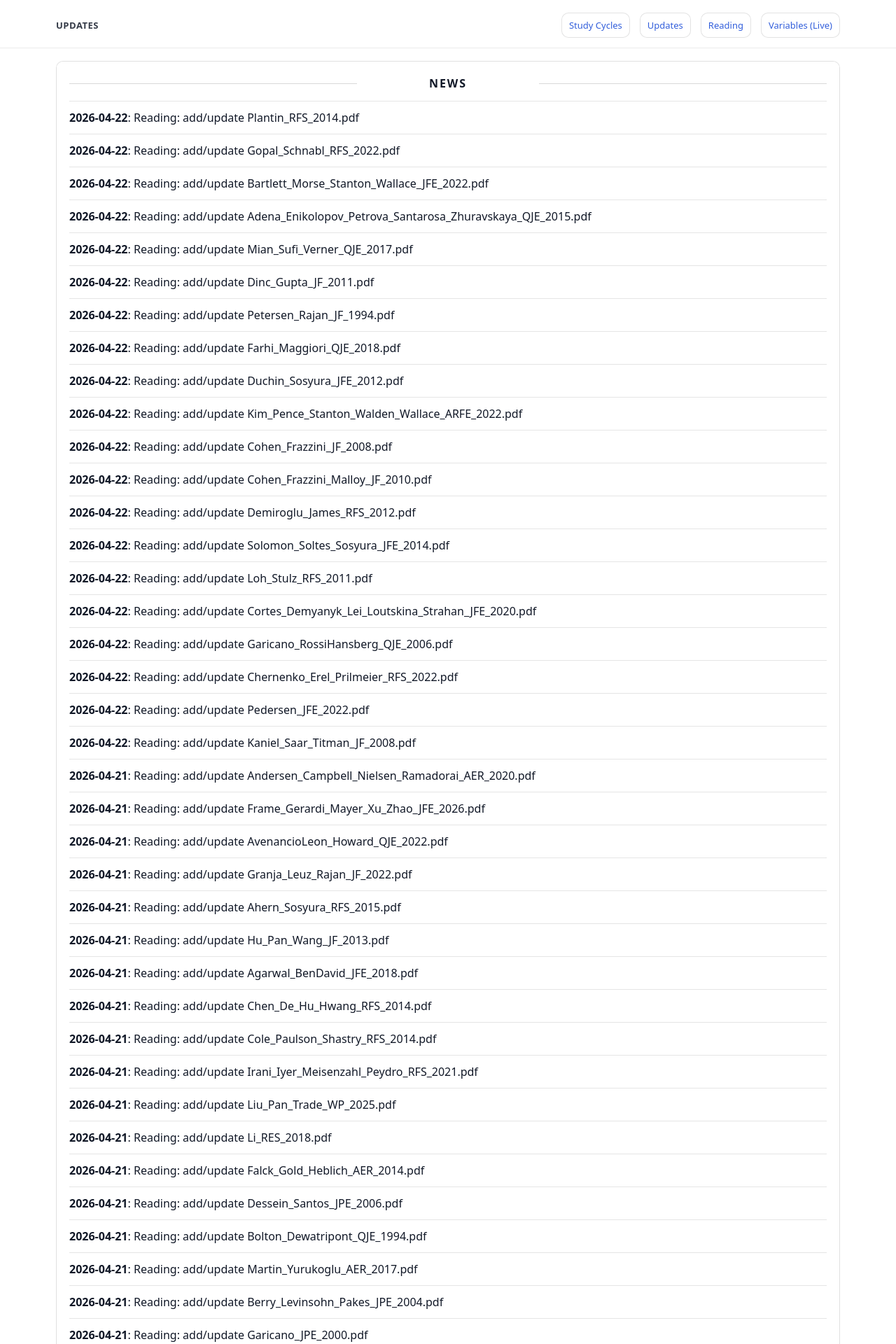
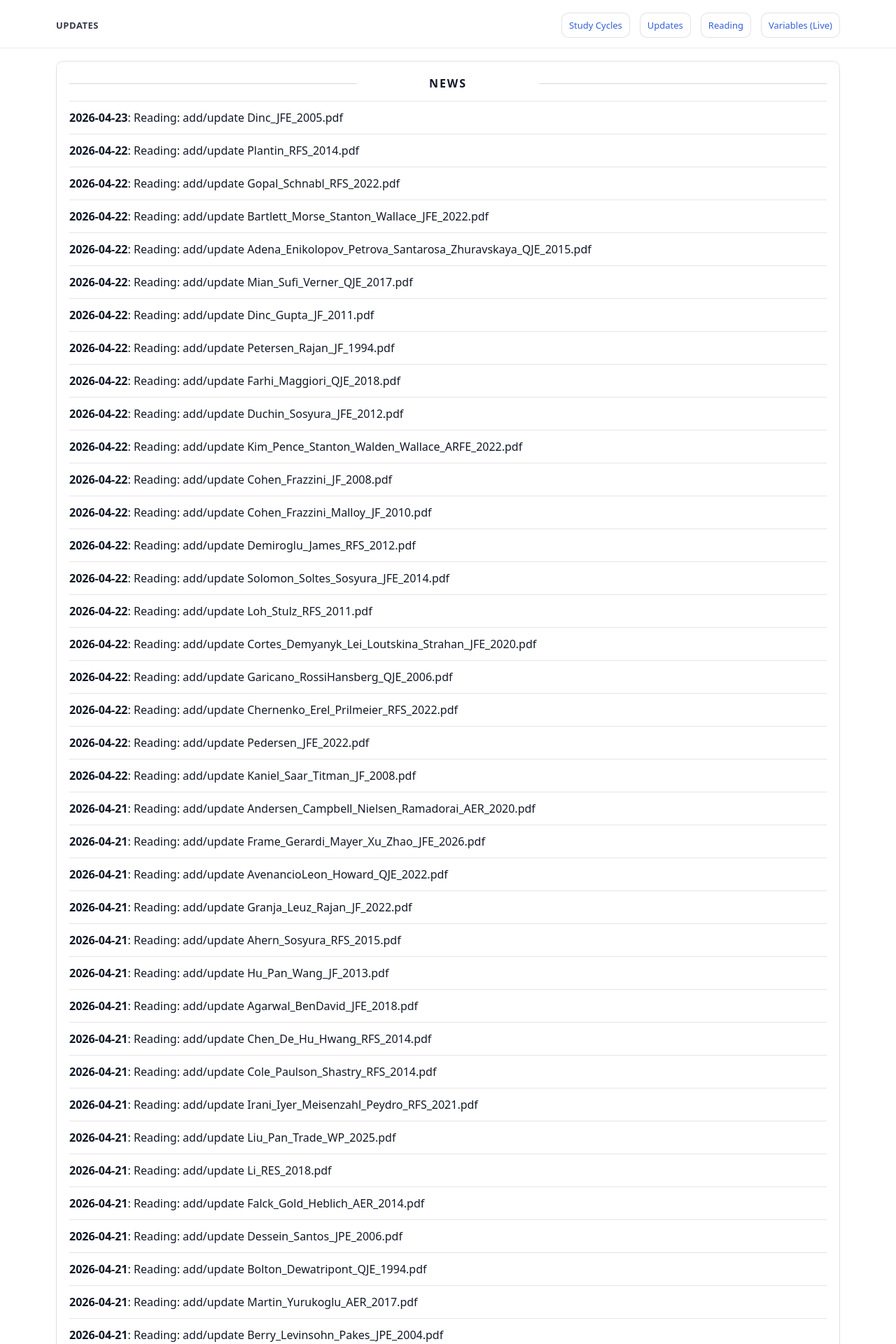
Before and after one commit to yaxinzn/study-archive, a Jekyll site: the page built from updates/index.md, in a window 1280 px wide. Shown: the top 1920 px of the page at 70% size. Built offline with Jekyll 4.4.1, drawn with Linux system fonts in a browser that asks for light colours; some of the changed text lies outside the part shown.

Commit message:
chore: update NEWS feed

```diff
--- a/_data/news.yml
+++ b/_data/news.yml
@@ -1,4 +1,7 @@
 # Auto-generated update history (sorted newest -> oldest). Do not edit manually.
+- ts: "1776889876"
+  date: "2026-04-23"
+  title: "Reading: add/update Dinc_JFE_2005.pdf"
 - ts: "1776859791"
   date: "2026-04-22"
   title: "Reading: add/update Plantin_RFS_2014.pdf"
```
